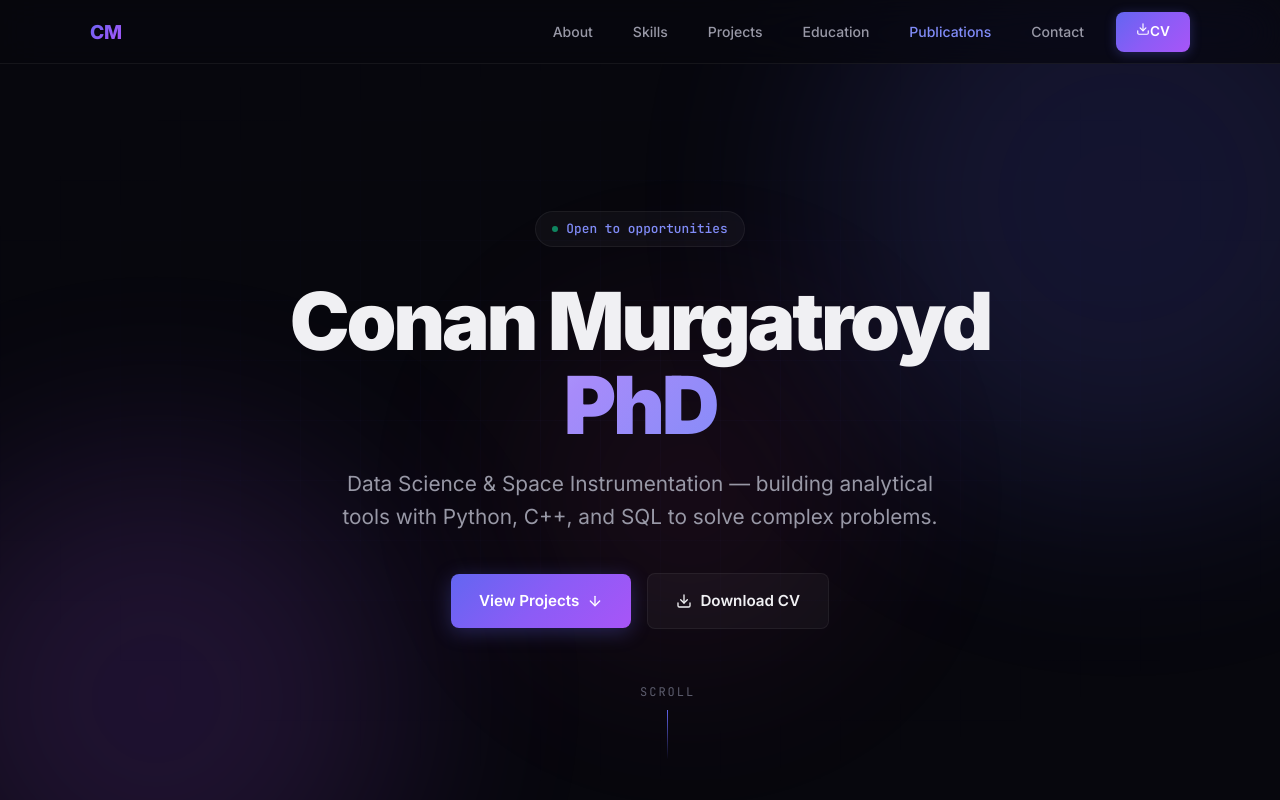
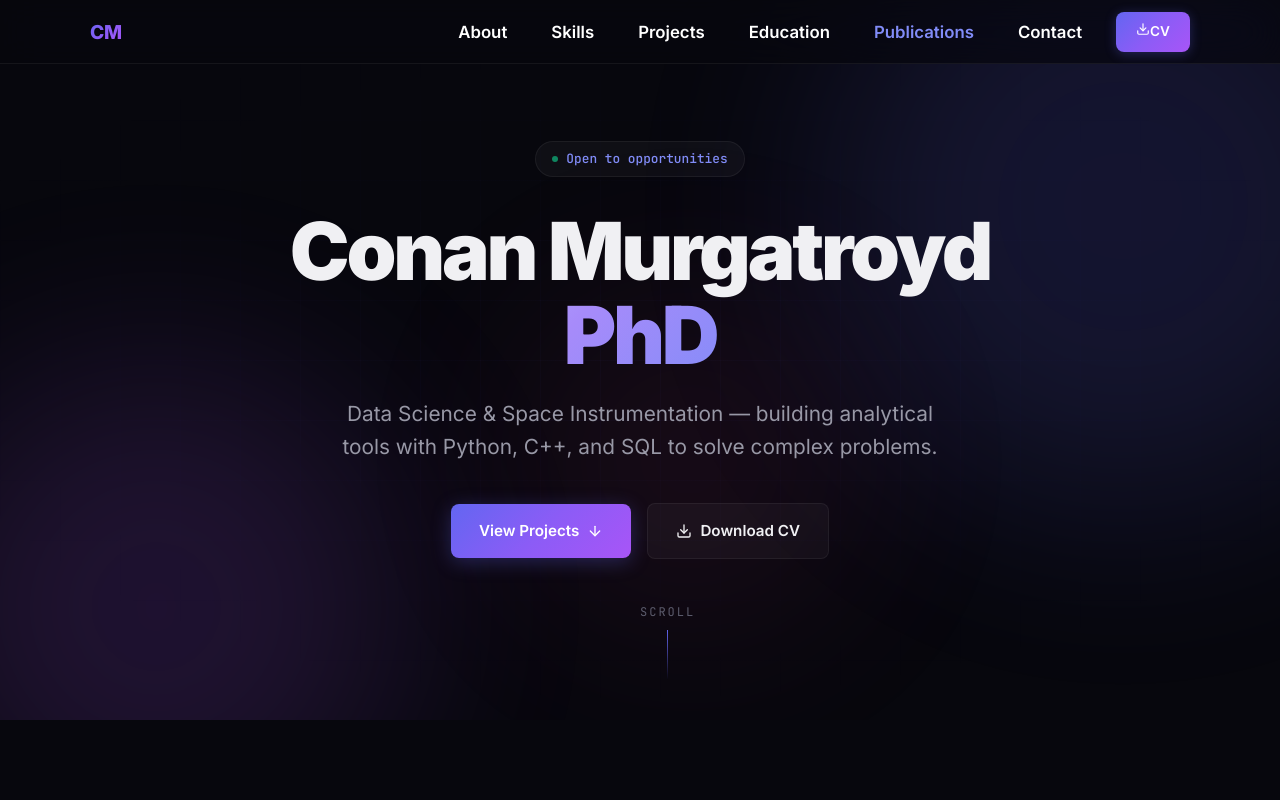
Before and after one commit to ConanMurg/my-webpage, a React (Vite) app: page / in a window 1280 px wide. Shown: the top 800 px of the page. Built offline with nearby package versions, Linux system fonts and the light colour scheme.

Commit message:
Updating personal webpage to move to React framework

```diff
--- a/src/components/Contact.jsx
+++ b/src/components/Contact.jsx
@@ -12,7 +12,7 @@ export default function Contact() {
           <div className="section-header">
             <div className="section-label">Contact</div>
             <h2 className="section-title">
-              Let's <span className="gradient-text">connect</span>
+              Contact <span className="gradient-text">Details</span>
             </h2>
           </div>
 
--- a/src/index.css
+++ b/src/index.css
@@ -276,17 +276,16 @@ button {
 }
 
 .nav-link {
-  padding: 8px 16px;
-  font-size: 0.875rem;
-  font-weight: 500;
-  color: var(--text-secondary);
+  padding: 10px 18px;
+  font-size: 1.05rem;
+  font-weight: 600;
+  color: white;
   border-radius: var(--radius-sm);
   transition: all var(--duration-fast) var(--ease-out);
   position: relative;
 }
 
 .nav-link:hover {
-  color: var(--text-primary);
   background: var(--surface);
 }
 
@@ -397,13 +396,13 @@ button {
 }
 
 .hero {
-  min-height: 100vh;
+  min-height: 90vh;
   display: flex;
   align-items: center;
   justify-content: center;
   position: relative;
   overflow: hidden;
-  padding: 120px 0 80px;
+  padding: 100px 0 60px;
 }
 
 .hero-bg {
@@ -473,6 +472,7 @@ button {
   text-align: center;
   max-width: 800px;
   padding: 0 var(--container-padding);
+  margin-top: -60px;
 }
 
 .hero-badge {
```
